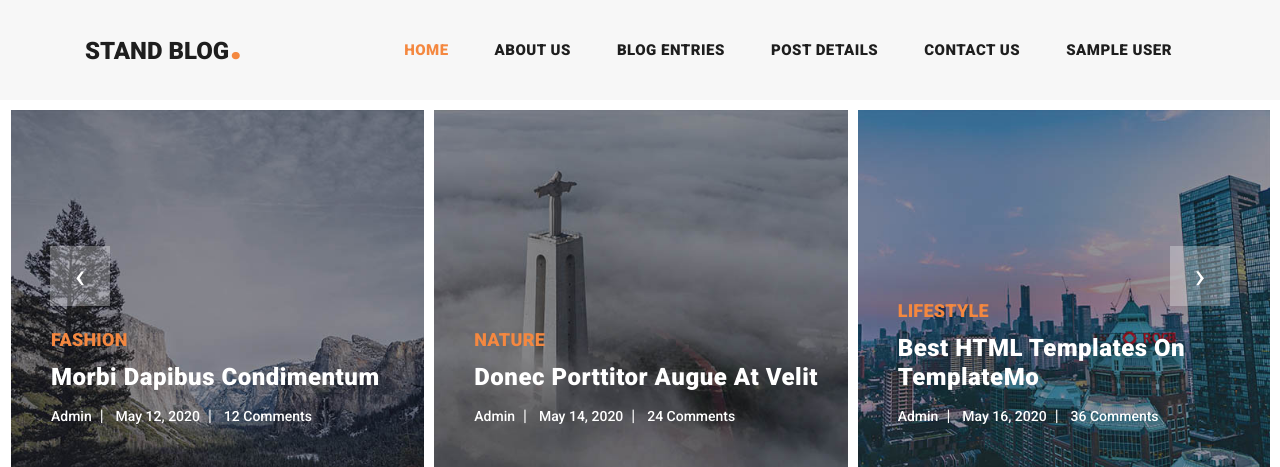
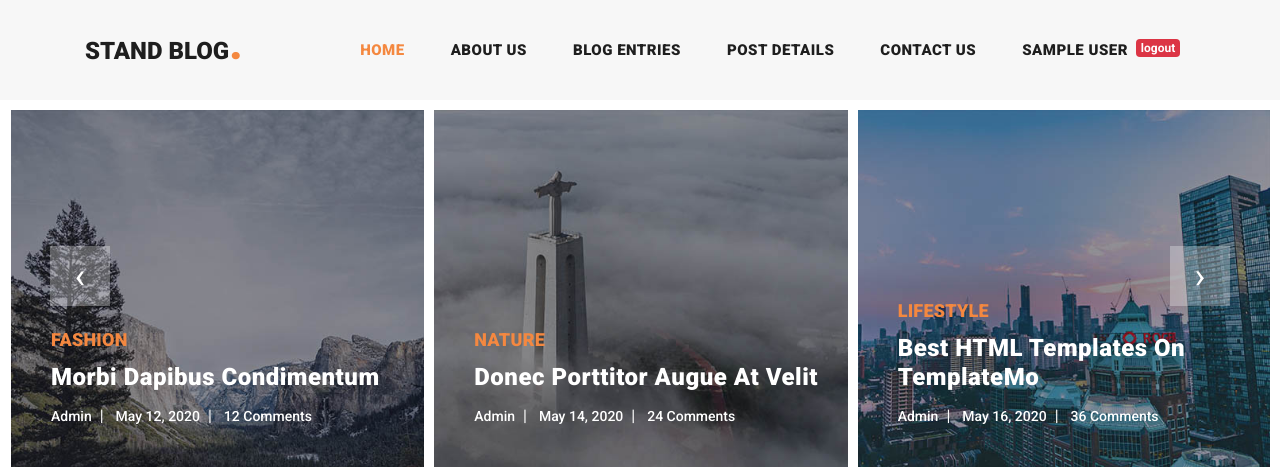
Before and after one commit to DevMrMohammad/Django_Blog_Project, a Django app: page / in a window 1280 px wide. Shown: the top 467 px of the page. Run offline with Django 5.2, Linux system fonts and the light colour scheme; the visitor is signed in with stand-in values (Sample User, id 1); some libraries are stand-ins or nearby versions.

Commit message:
add logout subject with project

```diff
--- a/accounts/urls.py
+++ b/accounts/urls.py
@@ -4,5 +4,7 @@ from . import views
 
 
 urlpatterns = [
-    path("login", views.user_login)
+    path("login", views.user_login),
+    path("logout", views.user_logout)
+
 ]
--- a/home_app/templates/home_app/index.html
+++ b/home_app/templates/home_app/index.html
@@ -71,7 +71,10 @@ https://templatemo.com/tm-551-stand-blog
               </li>
               <li class="nav-item">
                 {% if request.user.is_authenticated%}
-                <a class="nav-link" href="">{{ request.user.first_name }} {{ request.user.last_name }}</a>
+                  <div class="d-flex">
+                    <a class="nav-link" href="">{{ request.user.first_name }} {{ request.user.last_name }}</a>
+                    <a href="/logout"><span class="badge badge-danger mt-2">logout</span></a>
+                  </div>
                 {% else %}
                 <a class="nav-link" href="/login">Login</a>
                 {% endif %}
```
Also changed, not shown: accounts/views.py (+6 -1 lines).
